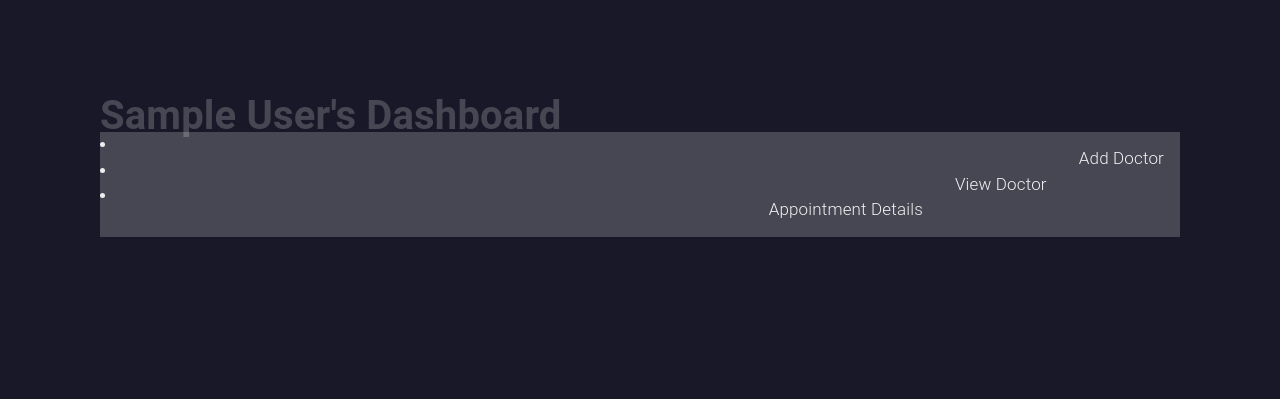
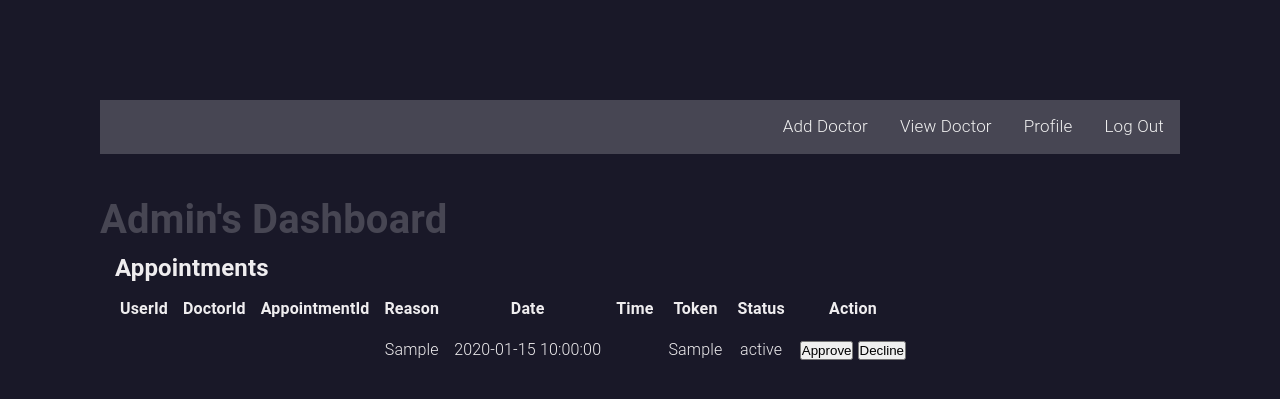
Before and after one commit to rahuldahal/dabs, a PHP site: page /views/adminDashboard.php in a window 1280 px wide. Shown: the top 399 px of the page. Run offline with PHP 8.4, Linux system fonts and the light colour scheme; the visitor is signed in with stand-in values (Sample User, id 1); tables that the repository leaves empty or names only in its code hold one stand-in row (values such as "Sample post"); data that the repository does not hold is empty.

Commit message:
admin dashboard

```diff
--- a/views/adminDashboard.php
+++ b/views/adminDashboard.php
@@ -1,8 +1,9 @@
 <?php
+include(dirname(__DIR__).'/includes/connection.php');
 include(dirname(__DIR__)."/includes/header.php");
 session_start();
 if(count($_SESSION)==0){
-  header('Location: /dabs/index.php');
+  header('Location: /dabs/admin.php');
   exit();
 }
 ?>
@@ -10,17 +11,67 @@ if(count($_SESSION)==0){
 <title>Admin Dashboard</title>
 </head>
 <body>
-<h1><?php echo $_SESSION['firstName']."'s"; ?> Dashboard</h1>
 
 <nav>
-    <li>
-        <a href="addDoctor.php">Add Doctor</a>
-    </li>
-    <li>
-        <a href="../admin/viewDoctors.php">View Doctor</a>
-    </li>
-    <li>
-        <a href="../admin/viewAppointment.php">Appointment Details</a>
-    </li>
+  <a href="../logout.php">Log Out</a>
+  <a href="#profile">Profile</a>
+  <a href="../admin/viewDoctors.php">View Doctor</a>
+  <a href="addDoctor.php">Add Doctor</a>
+</nav>
 
-</nav>
+
+<h1>Admin's Dashboard</h1>
+
+<h2 class="tableTitle">Appointments</h2>
+    <table>
+        <tr>
+            <th>UserId</th>
+            <th>DoctorId</th>
+            <th>AppointmentId</th>
+            <th>Reason</th>
+            <th>Date</th>
+            <th>Time</th>
+            <th>Token</th>
+            <th>Status</th>
+            <th>Action</th>
+        </tr>
+
+<?php
+$sql = "SELECT * FROM appointment;";
+$resultSet = mysqli_query($conn, $sql);
+$numRows = mysqli_num_rows($resultSet);
+$appointmentId;
+$appointmentStatus;
+if($numRows > 0){
+    $data= array();
+    while($row = mysqli_fetch_assoc($resultSet)){
+        // array_push($data, $row);
+        $appointmentId = $row['appointmentId'];
+        $appointmentStatus = $row['status'];
+        echo "<tr>";
+        // echo "<td>".$row['doctor_id']."</td>";
+        echo "<td>".$row['userId']."</td>";
+        echo "<td>".$row['doctorId']."</td>";
+        echo "<td>".$row['appointmentId']."</td>";
+        echo "<td>".$row['reason']."</td>";
+        echo "<td>".$row['date']."</td>";
+        echo "<td>".$row['timeSlot']."</td>";
+        echo "<td>".$row['token']."</td>";
+        echo "<td>".$row['status']."</td>";
+
+        // echo "<td>".$row['fee']."</td>";
+        echo "<td>
+            <form action=\"updateAppointmentStatus.php\">
+             <input type='hidden' name='appointmentId' value='$appointmentId' >
+             <input type='hidden' name='appointmentStatus' value='$appointmentStatus' >
+             <button type='submit' name='submit' value='approve' style='color:#000;'>Approve</button>
+            <button type='submit' name='submit' value='decline' style='color:#000;'>Decline</button>
+            </form>
+            </td>";
+        // <input type=\"submit\" name=\"doctorUpdateDetails\" value=\"Update\" />
+		echo "</tr>";
+    }
+}
+?>
+
+</table>
```
